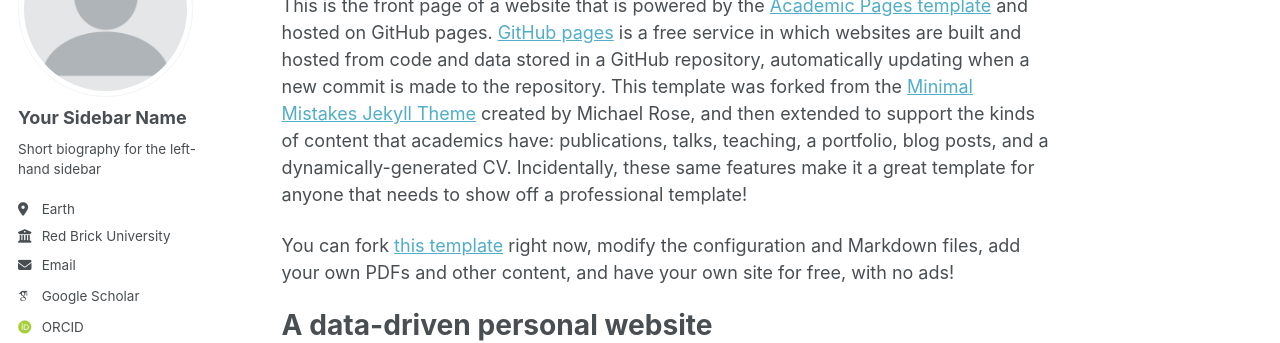
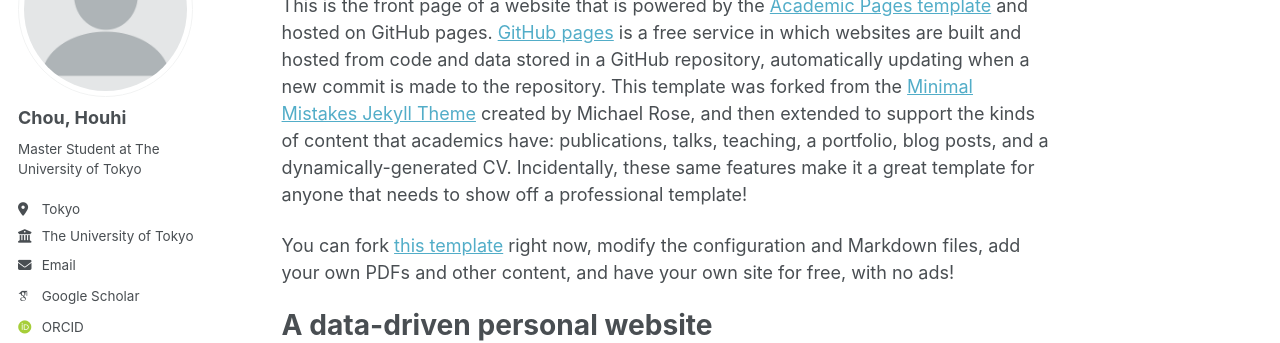
Before and after one commit to houhi/houhi.github.io, a Jekyll site: the page built from _pages/about.md, in a window 1280 px wide. Shown: the part 179-522 px from the top of the page. Built offline with Jekyll 4.4.1, drawn with Linux system fonts in a browser that asks for light colours; some web fonts are replaced; a script bundle is joined from its source files by our own code; library files that are not in the unit come from our copies.

Commit message:
Update _config.yml

```diff
--- a/_config.yml
+++ b/_config.yml
@@ -24,11 +24,11 @@ repository               : "academicpages/academicpages.github.io"
 author:
   # Biographic information
   avatar           : "profile.png"
-  name             : "Your Sidebar Name"
+  name             : "Chou, Houhi"
   pronouns         : # example: "she/her"
-  bio              : "Short biography for the left-hand sidebar"
-  location         : "Earth"
-  employer         : "Red Brick University"
+  bio              : "Master Student at The University of Tokyo"
+  location         : "Tokyo"
+  employer         : "The University of Tokyo"
   uri              : # URL
   email            : "none@example.org"
 
```
